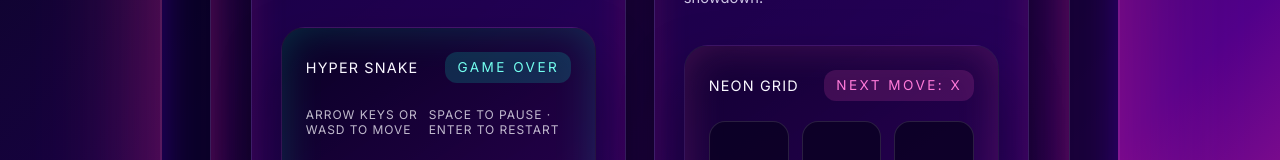
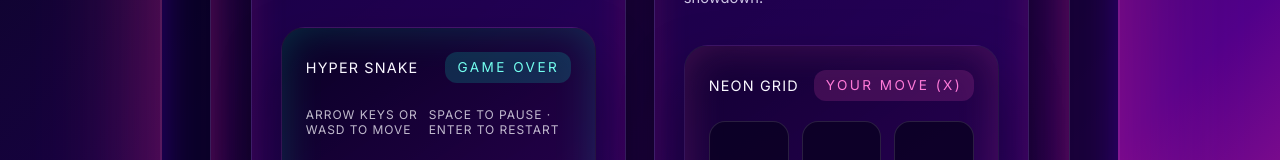
Before and after one commit to playkore/bitvibes, a React (Vite) app: page / in a window 1280 px wide. Shown: the part 558-718 px from the top of the page. Built offline with nearby package versions, Linux system fonts and the light colour scheme.

Commit message:
Add computer opponent to Tic Tac Toe

```diff
--- a/src/TicTacToe.jsx
+++ b/src/TicTacToe.jsx
@@ -1,4 +1,4 @@
-import { useMemo, useState } from 'react'
+import { useEffect, useMemo, useState } from 'react'
 
 const panelStyle = {
   display: 'flex',
@@ -104,34 +104,146 @@ const calculateWinner = (board) => {
   return { winner: null, line: [] }
 }
 
+const getAvailableMoves = (board) =>
+  board.reduce((moves, cell, index) => {
+    if (!cell) {
+      moves.push(index)
+    }
+
+    return moves
+  }, [])
+
+const minimax = (board, depth, isMaximizing) => {
+  const { winner } = calculateWinner(board)
+
+  if (winner === 'O') {
+    return 10 - depth
+  }
+
+  if (winner === 'X') {
+    return depth - 10
+  }
+
+  if (board.every((cell) => cell !== null)) {
+    return 0
+  }
+
+  if (isMaximizing) {
+    let bestScore = -Infinity
+
+    for (const move of getAvailableMoves(board)) {
+      const nextBoard = board.slice()
+      nextBoard[move] = 'O'
+      const score = minimax(nextBoard, depth + 1, false)
+      bestScore = Math.max(bestScore, score)
+    }
+
+    return bestScore
+  }
+
+  let bestScore = Infinity
+
+  for (const move of getAvailableMoves(board)) {
+    const nextBoard = board.slice()
+    nextBoard[move] = 'X'
+    const score = minimax(nextBoard, depth + 1, true)
+    bestScore = Math.min(bestScore, score)
+  }
+
+  return bestScore
+}
+
+const getBestMove = (board) => {
+  let bestScore = -Infinity
+  let bestMove = null
+
+  for (const move of getAvailableMoves(board)) {
+    const nextBoard = board.slice()
+    nextBoard[move] = 'O'
+    const score = minimax(nextBoard, 0, false)
+
+    if (score > bestScore) {
+      bestScore = score
+      bestMove = move
+    }
+  }
+
+  return bestMove
+}
+
 const TicTacToe = () => {
   const [board, setBoard] = useState(Array(9).fill(null))
   const [isXNext, setIsXNext] = useState(true)
+  const [isComputerThinking, setIsComputerThinking] = useState(false)
 
   const { winner, line } = useMemo(() => calculateWinner(board), [board])
   const isBoardFull = board.every((cell) => cell !== null)
+  const isPlayerTurn = isXNext && !winner && !isBoardFull
 
   const status = winner
-    ? `Victory: ${winner}`
+    ? winner === 'X'
+      ? 'Victory: You (X)'
+      : 'Defeat: Neon AI (O)'
     : isBoardFull
       ? 'Stalemate'
-      : `Next move: ${isXNext ? 'X' : 'O'}`
+      : isXNext
+        ? 'Your move (X)'
+        : 'Neon AI calculating…'
+
+  useEffect(() => {
+    if (!isXNext && !winner && !isBoardFull) {
+      setIsComputerThinking(true)
+
+      const timer = setTimeout(() => {
+        const move = getBestMove(board)
+
+        if (move !== null) {
+          setBoard((prevBoard) => {
+            if (prevBoard[move]) {
+              return prevBoard
+            }
+
+            const nextBoard = prevBoard.slice()
+            nextBoard[move] = 'O'
+            return nextBoard
+          })
+        }
+
+        setIsXNext(true)
+        setIsComputerThinking(false)
+      }, 400)
+
+      return () => {
+        clearTimeout(timer)
+      }
+    }
+
+    if (isComputerThinking) {
+      setIsComputerThinking(false)
+    }
+  }, [board, isBoardFull, isComputerThinking, isXNext, winner])
 
   const handleSquareClick = (index) => {
-    if (board[index] || winner) {
+    if (!isPlayerTurn || board[index] || winner) {
       return
     }
 
-    const nextBoard = board.slice()
-    nextBoard[index] = isXNext ? 'X' : 'O'
+    setBoard((prevBoard) => {
+      if (prevBoard[index]) {
+        return prevBoard
+      }
 
-    setBoard(nextBoard)
-    setIsXNext((prev) => !prev)
+      const nextBoard = prevBoard.slice()
+      nextBoard[index] = 'X'
+      return nextBoard
+    })
+    setIsXNext(false)
   }
 
   const handleReset = () => {
     setBoard(Array(9).fill(null))
     setIsXNext(true)
+    setIsComputerThinking(false)
   }
 
   return (
@@ -142,12 +254,13 @@ const TicTacToe = () => {
       </div>
       <div style={boardStyle}>
         {board.map((value, index) => {
-          const isDisabled = Boolean(value) || Boolean(winner)
-          const style = line.includes(index)
+          const isWinningSquare = line.includes(index)
+          const canInteract = isPlayerTurn && !value
+          const style = isWinningSquare
             ? { ...squareDisabledStyle, ...winningSquareStyle }
-            : isDisabled
-              ? squareDisabledStyle
-              : squareStyle
+            : canInteract
+              ? squareStyle
+              : squareDisabledStyle
 
           return (
             <button
@@ -155,6 +268,7 @@ const TicTacToe = () => {
               style={style}
               type="button"
               onClick={() => handleSquareClick(index)}
+              disabled={!canInteract}
               aria-label={`Grid square ${index + 1}${value ? `, currently ${value}` : ''}`}
             >
               {value || '\u00a0'}
@@ -162,7 +276,7 @@ const TicTacToe = () => {
           )
         })}
       </div>
-      <button style={resetButtonStyle} type="button" onClick={handleReset}>
+      <button style={resetButtonStyle} type="button" onClick={handleReset} disabled={isComputerThinking}>
         Reset Round
       </button>
     </div>
```
